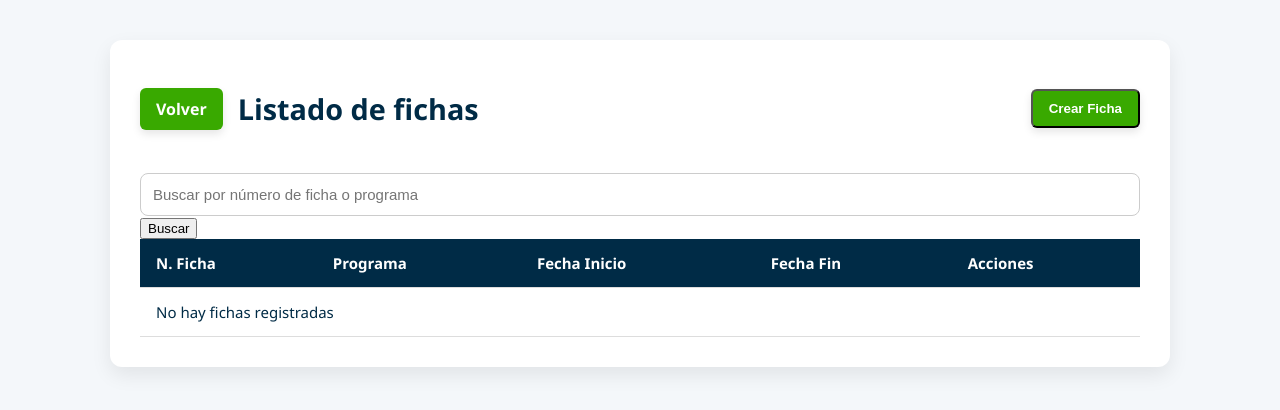
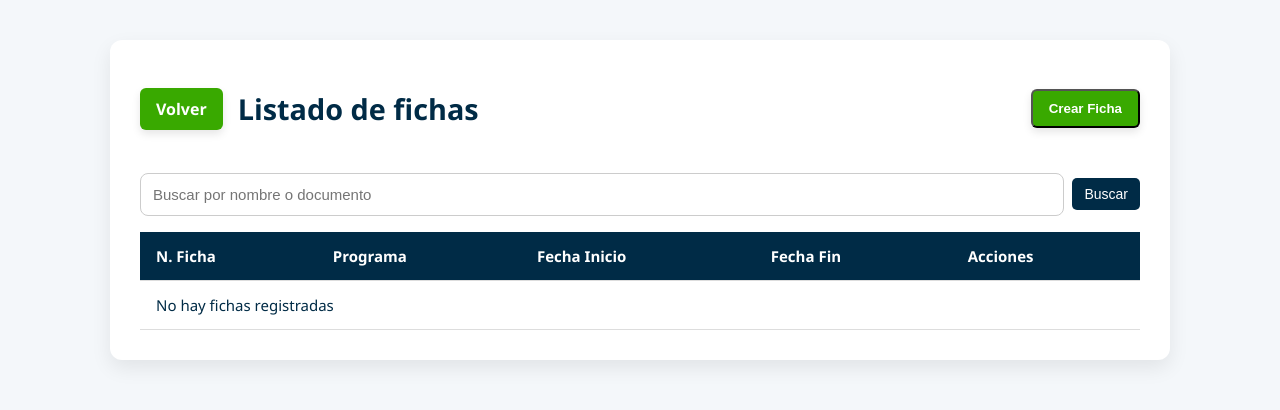
Before and after one commit to G1lber/Paz-y-Salvo, a Django app: page /fichas/ in a window 1280 px wide. Shown: the top 410 px of the page. Run offline with Django 5.2, Linux system fonts and the light colour scheme; data that the repository does not hold is empty.

Commit message:
botón de buscar y arreglo de modal crear fichal

```diff
--- a/pazysalvo/mainapp/static/css/aprendices.css
+++ b/pazysalvo/mainapp/static/css/aprendices.css
@@ -113,9 +113,27 @@ tbody tr:hover {
   gap: 30px;
 }
 
+
 .btn-editar:hover {
   background-color: #01446f;
 }
+.btn-buscar {
+  background-color: var(--color-secundario);
+  color: var(--color-blanco);
+  padding: 8px 12px;
+  border-radius: 5px;
+  font-size: 14px;
+  text-decoration: none;
+  border: none;
+  transition: background-color 0.3s ease;
+  gap: 30px;
+}
+
+
+.btn-buscar:hover {
+  background-color: #01446f;
+}
+
 
 /* Responsive */
 @media (max-width: 768px) {
--- a/pazysalvo/mainapp/templates/coordinador/fichas.html
+++ b/pazysalvo/mainapp/templates/coordinador/fichas.html
@@ -1,5 +1,7 @@
 {% load static %}
+<link rel="stylesheet" href="{% static 'css/aprendices.css' %}">
 <!DOCTYPE html>
+
 <html>
 <head>
     <title>Gestión de Fichas</title>
@@ -22,10 +24,9 @@
         {% endfor %}
 
         <!-- Búsqueda -->
-        <form method="get" class="mb-4 flex gap-2">
-            <input type="text" id="busqueda" name="busqueda" placeholder="Buscar por número de ficha o programa"
-                   class="p-2 border rounded w-64" value="{{ request.GET.busqueda }}">
-            <button type="submit" class="bg-blue-600 text-white px-4 py-2 rounded hover:bg-blue-700">Buscar</button>
+        <form method="get" class="box">
+            <input type="text" id="busqueda" name="busqueda" placeholder="Buscar por nombre o documento" class="p-2 border rounded w-64" value="{{ request.GET.busqueda }}">
+            <button  class="btn-buscar">Buscar</button>
         </form>
 
         <!-- Tabla -->
--- a/pazysalvo/mainapp/views.py
+++ b/pazysalvo/mainapp/views.py
@@ -12,6 +12,7 @@ from .models import Ficha, Programa
 from django.core.exceptions import ValidationError
 from django.db import IntegrityError
 from django.utils import timezone
+from datetime import datetime, date
 
 
 # Create your views here.
@@ -277,45 +278,19 @@ def fichas(request):
     })
 
 def crear_ficha(request):
+    if request.method == 'POST':
+        codigo_ficha = request.POST.get('codigo_ficha')
+        programa_id = request.POST.get('programa')
+
+        # Guarda la ficha
+        programa = Programa.objects.get(id=programa_id)
+        Ficha.objects.create(codigo_ficha=codigo_ficha, programa=programa)
+
+        return redirect('lista_fichas')  # Ajusta al nombre real de tu ruta/listado
+
+    # Si es GET, carga el modal
     programas = Programa.objects.all()
-
-    if request.method == "POST":
-        num_ficha = request.POST.get("codigo_ficha")
-        fecha_inicio = request.POST.get("fecha_inicio")
-        fecha_fin = request.POST.get("fecha_fin")
-        programa_id = request.POST.get("programa")
-
-        try:
-            # Validar fechas
-            if fecha_inicio and fecha_fin:
-                if fecha_inicio > fecha_fin:
-                    raise ValidationError("La fecha de inicio debe ser anterior a la fecha de fin")
-
-                if fecha_fin < timezone.now().date():
-                    raise ValidationError("La fecha de fin no puede ser en el pasado")
-
-            programa = Programa.objects.get(id_programa=programa_id)
-
-            Ficha.objects.create(
-                num_ficha=num_ficha,
-                fecha_inicio=fecha_inicio,
-                fecha_fin=fecha_fin,
-                programa_FK=programa
-            )
-
-            messages.success(request, "Ficha creada con éxito")
-            return redirect('fichas')
-
-        except Programa.DoesNotExist:
-            messages.error(request, "El programa seleccionado no existe")
-        except ValueError as ve:
-            messages.error(request, f"Error en los datos: {str(ve)}")
-        except ValidationError as ve:
-            messages.error(request, str(ve))
-        except IntegrityError:
-            messages.error(request, "Error al crear la ficha. Verifica los datos.")
-
-    return render(request, 'coordinador/modals/modal_crear_ficha.html', {
+    return render(request, 'modales/modalCrearFicha.html', {
         'programas': programas
     })
 
```
